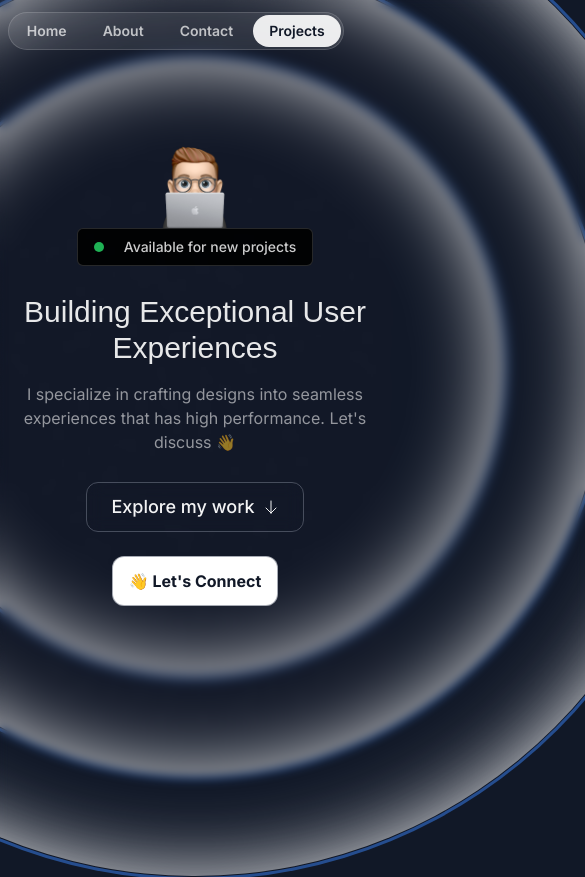
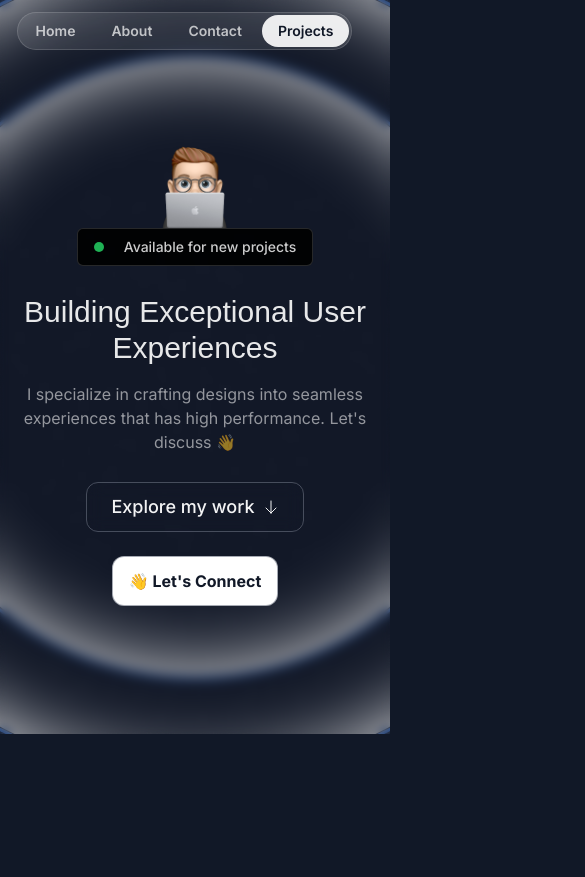
Before and after one commit to saikiran76/UpgradedPortfolio, a Next.js app in the folder starter-template/: page / in a window 390 px wide. Shown: the top 877 px of the page, 585 px wide, since content can reach past the window. After the commit the page ends 844 px from the top, so only its background shows below. Built offline with nearby package versions, Linux system fonts and the light colour scheme; a web font is replaced by a local one.

Commit message:
responsiveness added

```diff
--- a/starter-template/src/app/globals.css
+++ b/starter-template/src/app/globals.css
@@ -10,6 +10,6 @@
 
 @layer base {
   .ring {
-    @apply absolute inset-0 border-[1px] top-1/2 left-1/2 -translate-x-1/2 -translate-y-1/2 rounded-full border-transparent backdrop-blur-sm shadow-[0_0_80px_inset] -z-10;
+    @apply absolute inset-0 border-[1px] top-1/2 left-1/2 -translate-x-1/2 -translate-y-1/2 rounded-full border-transparent backdrop-blur-sm shadow-[0_0_80px_inset] -z-10 sm:overflow-x-hidden md:overflow-x-hidden;
   }
 }
--- a/starter-template/src/sections/Header.tsx
+++ b/starter-template/src/sections/Header.tsx
@@ -1,6 +1,6 @@
 export const Header = () => {
   return (
-    <div className="flex justify-center left-[2%] md:left-[20%] lg:left-[35%] items-center fixed top-3 z-10">
+    <div className="flex justify-center left-[4.25%] md:left-[27%] lg:left-[35%] items-center fixed top-3 z-10">
       <nav className="flex gap-1 p-0.5 border border-white/15 rounded-full bg-white/10 backdrop-blur">
         <a href="/" className="nav-item">Home</a>
         <a href="/about" className="nav-item">About</a>
--- a/starter-template/src/sections/Hero.tsx
+++ b/starter-template/src/sections/Hero.tsx
@@ -7,7 +7,7 @@ import StarIcon from '@/assets/icons/star.svg'
 
 export const HeroSection = () => {
   return (
-    <section className="py-32 md:py-48 lg:py-60 relative z-0">
+    <section className="py-32 md:py-48 lg:py-60 relative z-0 sm:overflow-x-hidden">
       <div
         className="absolute inset-0 -z-30 opacity-5"
         style={{
@@ -19,7 +19,7 @@ export const HeroSection = () => {
       <div className="size-[820px] ring"></div>
       <div className="size-[1020px] ring"></div>
       <div className="absolute left-[22%] top-[0.4rem] -translate-x-1/2 -translate-y-1/2">
-        <div className="absolute size-[750px] animate-spin [animation-duration:30s]">
+        <div className="absolute size-[750px] animate-spin [animation-duration:30s] overflow-x-hidden">
             <div className="inline-flex animate-spin [animation-duration:5s]">
             <StarIcon className="size-28 text-emerald-300"/>
         </div>
```
